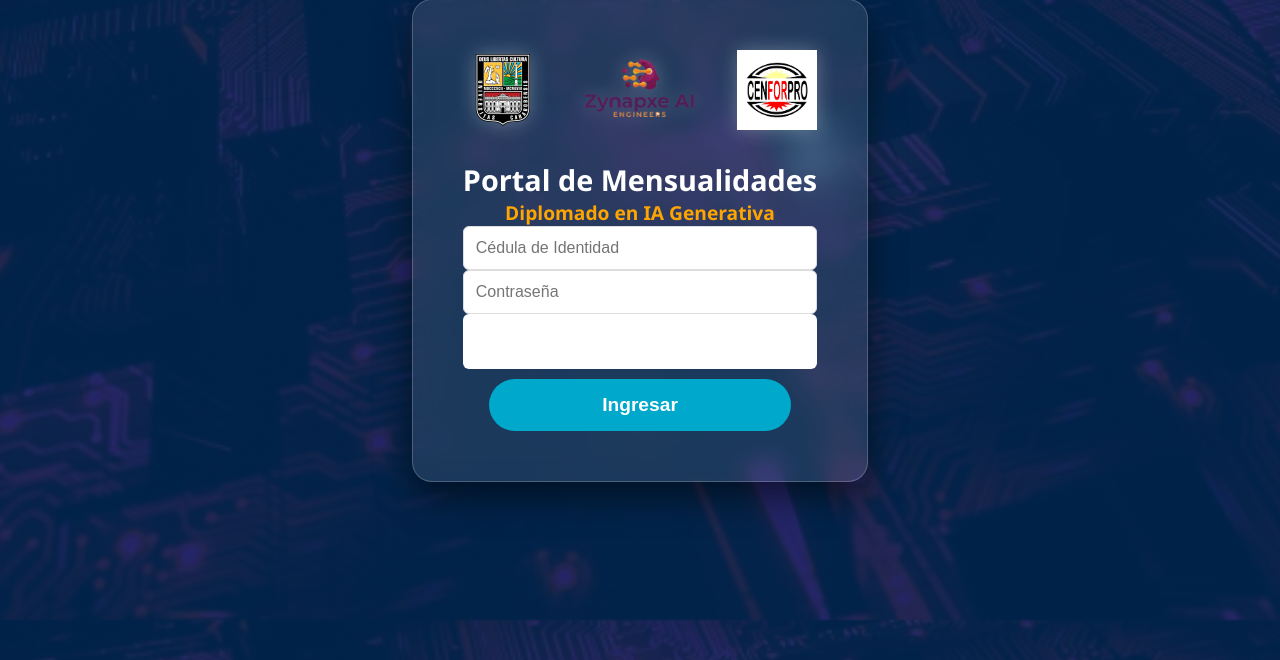
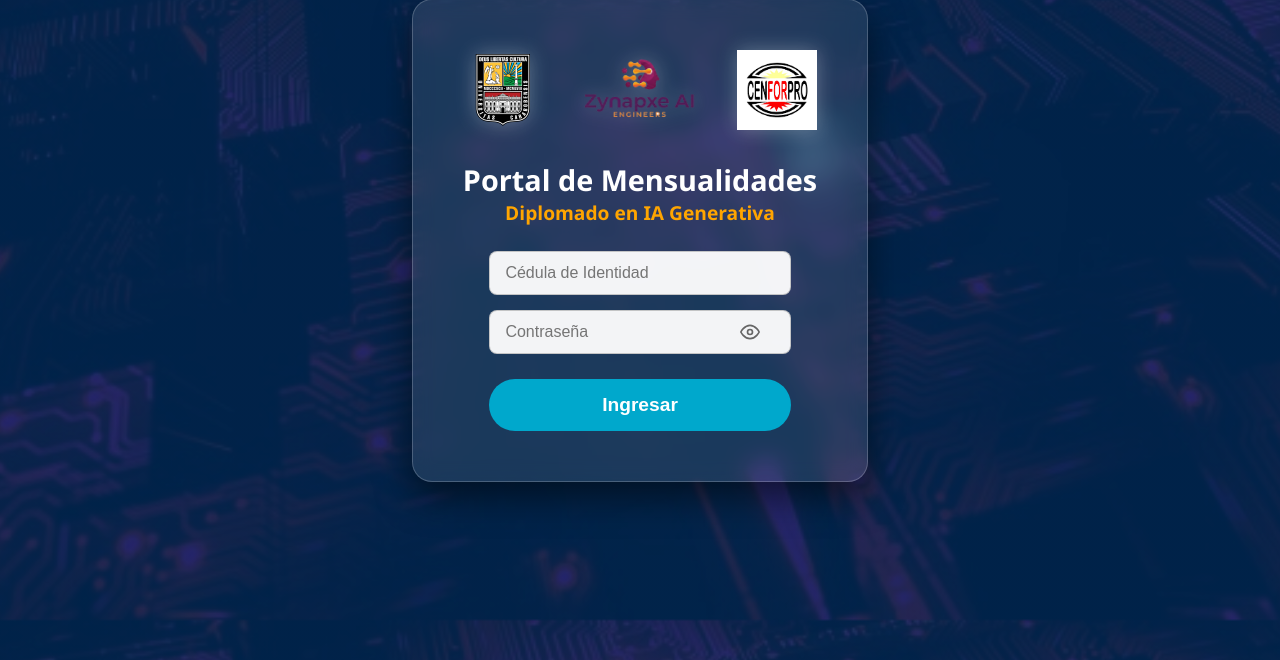
Before and after one commit to sneyeduardo/Mensualidades, a Django app: page / in a window 1280 px wide. Shown: the part 180-840 px from the top of the page. Run offline with Django 5.2, Linux system fonts and the light colour scheme.

Commit message:
Add files via upload

```diff
--- a/diplomado-main - copia/static/css/styles1.css
+++ b/diplomado-main - copia/static/css/styles1.css
@@ -341,3 +341,100 @@ body:not(.bg-tech) {
         font-size: 1.1rem;
     }
 }
+
+        /* Estilo temporal para ocultar el contenido hasta que cargue la imagen */
+        .welcome-overlay { opacity: 0; transition: opacity 0.5s ease; }
+        .loaded .welcome-overlay { opacity: 1; }
+
+        /* NUEVOS ESTILOS: Para el formulario de login */
+        .login-form {
+            margin-top: 25px;
+            display: flex;
+            flex-direction: column;
+            gap: 15px;
+            align-items: center;
+        }
+
+        .login-input {
+            width: 85%;
+            padding: 12px 15px;
+            border: 1px solid rgba(0, 0, 0, 0.2);
+            border-radius: 8px;
+            font-size: 16px;
+            background-color: rgba(255, 255, 255, 0.95);
+            color: #333;
+            transition: all 0.3s ease;
+            box-sizing: border-box; /* Asegura que el padding no desborde el width */
+        }
+
+        .login-input:focus {
+            outline: none;
+            border-color: #f37021;
+            box-shadow: 0 0 1px rgba(243, 112, 33, 0.4);
+            background-color: #ffffff;
+        }
+
+        /* --- ESTILOS DEL OJITO (CORREGIDO) --- */
+.password-container {
+    position: relative;
+    width: 85%; /* Mantiene el ancho alineado con el campo de cédula */
+    display: flex;
+    align-items: center;
+}
+.password-container .login-input {
+    width: 50%;
+    padding-right: 35px !important; /* Espacio justo para el ojo */
+}
+
+.password-container .login-input {
+    width: 100%;
+    padding-right: 0px !important; /* Espacio para que el texto no tape el ojo */
+    margin-bottom: 0;
+}
+
+.toggle-password-btn {
+    position: absolute;
+    right: -110px; /* Distancia fija desde el borde derecho interno */
+    top: 50%;
+
+    transform: translateY(-50%); /* Centrado vertical perfecto */
+    background: none;
+    border: none;
+    cursor: pointer;
+    color: #666;
+    padding: 1px;
+    display: flex;
+    align-items: center;
+    justify-content: center;
+    transition: all 0.3s ease;
+    z-index: 5;
+}
+
+.toggle-password-btn:hover {
+    color: #f37021; /* Naranja institucional al pasar el mouse */
+    background-color: rgba(243, 112, 33, 0.05); /* Sutil círculo de fondo */
+
+}
+
+/* Evita que el botón se vea azul o con bordes raros al hacer clic */
+.toggle-password-btn:focus {
+    outline: none;
+}
+
+
+
+        /* Estilo para los mensajes de error de contraseña */
+        .alert-error {
+            color: #d9534f;
+            background-color: rgba(217, 83, 79, 0.1);
+            border: 1px solid rgba(217, 83, 79, 0.3);
+            padding: 10px;
+            border-radius: 6px;
+            margin-top: 15px;
+            font-weight: 600;
+            font-size: 14px;
+            text-align: center;
+            width: 85%;
+            margin-left: auto;
+            margin-right: auto;
+        }
```
